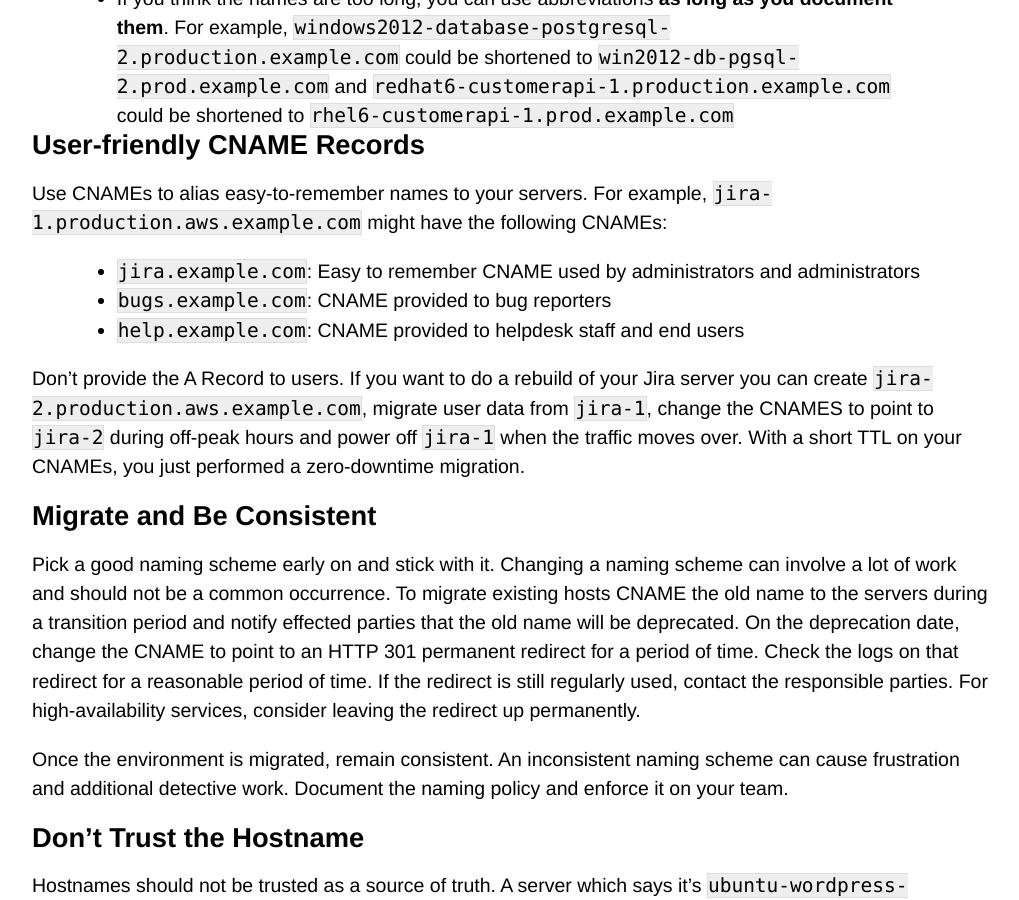
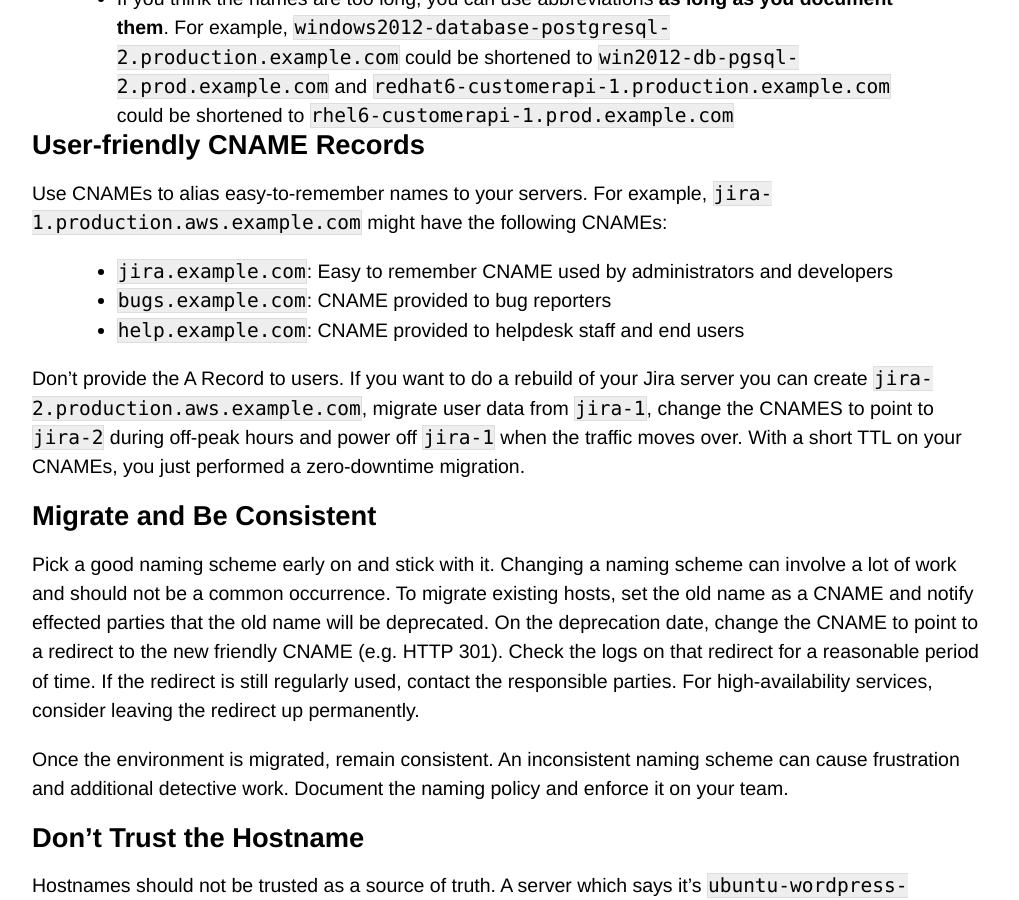
Before and after one commit to dharmab/dharmab.github.io, a Jekyll site: the page built from _posts/2015-07-26-naming-things.markdown, in a window 1280 px wide and 900 px high, scrolled down 1225 px. Shown: the whole window, without its empty margins (128-1147 px from the left). Built offline with Jekyll 4.4.1, drawn with Linux system fonts in a browser that asks for light colours.

Commit message:
fix typos

```diff
--- a/_posts/2015-07-26-naming-things.markdown
+++ b/_posts/2015-07-26-naming-things.markdown
@@ -24,7 +24,7 @@
 
 Use CNAMEs to alias easy-to-remember names to your servers. For example, `jira-1.production.aws.example.com` might have the following CNAMEs:
 
-* `jira.example.com`: Easy to remember CNAME used by administrators and administrators
+* `jira.example.com`: Easy to remember CNAME used by administrators and developers
 * `bugs.example.com`: CNAME provided to bug reporters
 * `help.example.com`: CNAME provided to helpdesk staff and end users
 
@@ -32,7 +32,7 @@
 
 ### Migrate and Be Consistent
 
-Pick a good naming scheme early on and stick with it. Changing a naming scheme can involve a lot of work and should not be a common occurrence. To migrate existing hosts CNAME the old name to the servers during a transition period and notify effected parties that the old name will be deprecated. On the deprecation date, change the CNAME to point to an HTTP 301 permanent redirect for a period of time. Check the logs on that redirect for a reasonable period of time. If the redirect is still regularly used, contact the responsible parties. For high-availability services, consider leaving the redirect up permanently.
+Pick a good naming scheme early on and stick with it. Changing a naming scheme can involve a lot of work and should not be a common occurrence. To migrate existing hosts, set the old name as a CNAME and notify effected parties that the old name will be deprecated. On the deprecation date, change the CNAME to point to a redirect to the new friendly CNAME (e.g. HTTP 301). Check the logs on that redirect for a reasonable period of time. If the redirect is still regularly used, contact the responsible parties. For high-availability services, consider leaving the redirect up permanently.
 
 Once the environment is migrated, remain consistent. An inconsistent naming scheme can cause frustration and additional detective work. Document the naming policy and enforce it on your team.
 
```
